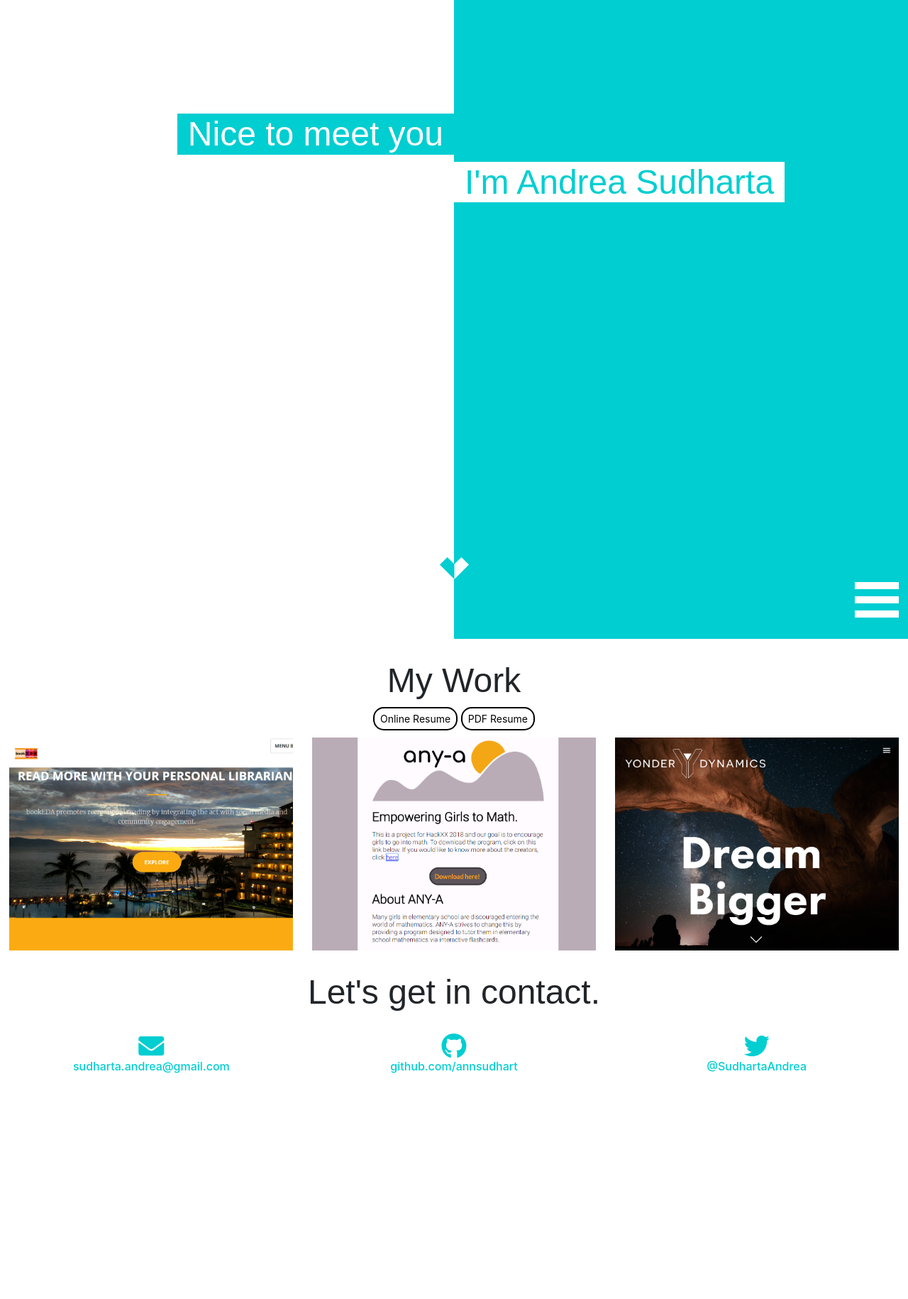
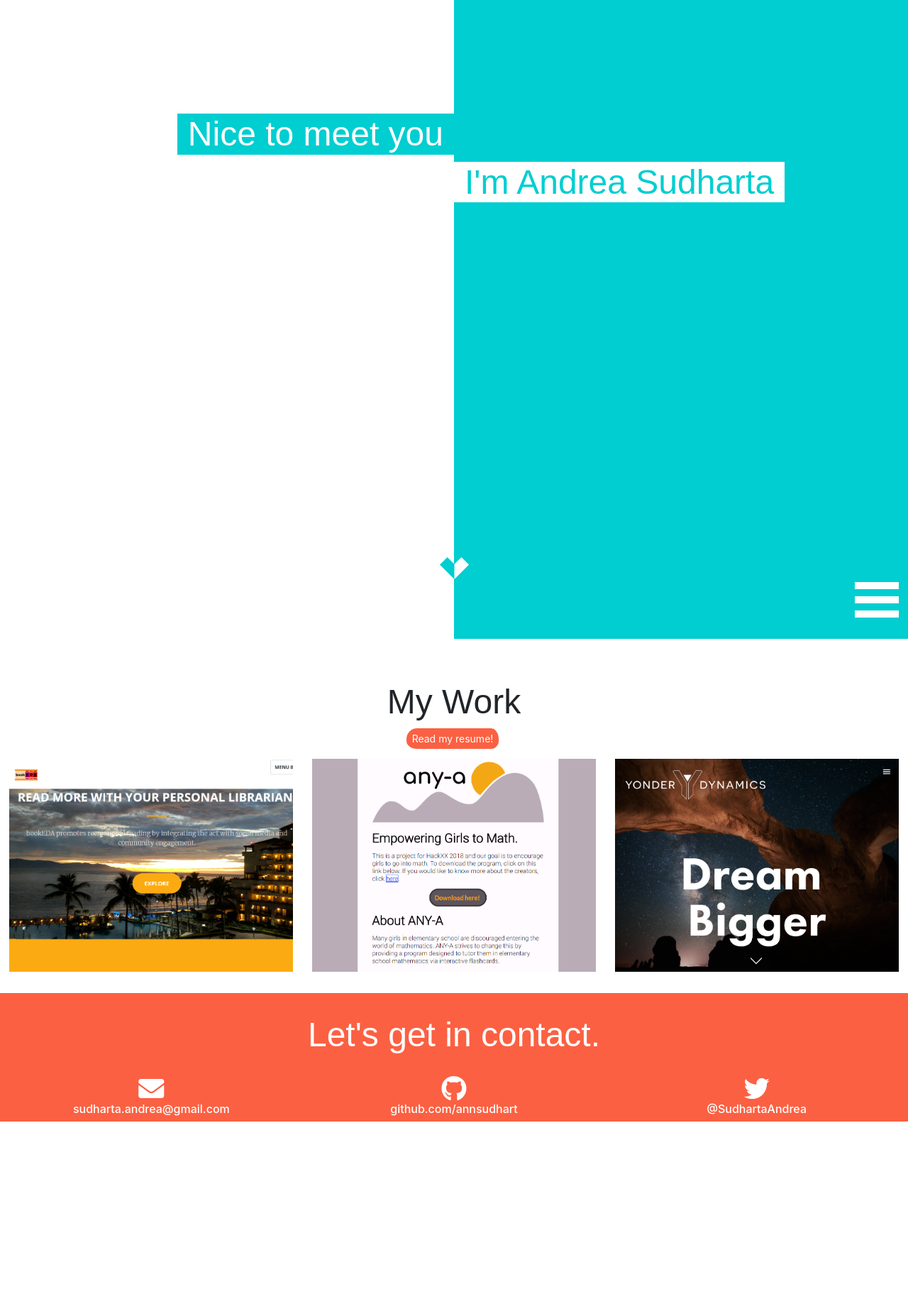
Before and after one commit to annsudhart/annsudhart.github.io, a Jekyll site: the page index.html, which Jekyll copies as it is, in a window 1280 px wide. Shown: the whole page at 71% size. Built offline with Jekyll 4.4.1, drawn with Linux system fonts in a browser that asks for light colours; nearby versions of some CDN libraries; some web fonts are replaced.

Commit message:
Added more color variety into the contact section and button

```diff
--- a/css/main.css
+++ b/css/main.css
@@ -226,7 +226,7 @@ h1 {
 
 .section {
   margin-top: 30px;
-  margin-bottom: 30px;
+  padding-top: 30px;
 }
 
 #work {
@@ -240,16 +240,20 @@ h1 {
 .btn {
   margin-left: 3px;
   margin-right: 3px;
-  background-color: #fff;
-  border: 2px solid #000;
-  color: #000;
+  background-color: #FC6042;
+  color: #fff;
+  border: 4px solid white;
+  border-top: none;
+  border-left: none;
   border-radius: 15px;
   margin: 0 auto;
 }
 
 .btn:hover {
-  background-color: #000;
-  border: 2px solid #fff;
+  background-color: #FC6042;
+  border: 4px solid #BE2103;
+  border-top: none;
+  border-left: none;
   color: #fff;
   border-radius: 15px;
 }
@@ -330,7 +334,17 @@ h1 {
 
 i {
   font-size: 36px;
-  color: #00ced1;
+  color: #fff;
+}
+
+#contact {
+  background-color: #FC6042;
+  color: #fff;
+  height: fit-content;
+}
+
+#contact h1 {
+  color: #fff;
 }
 
 #contact .row {
@@ -343,5 +357,5 @@ i {
 
 #contact div div a {
   text-decoration: none;
-  color: #00ced1;
+  color: #fff;
 }
--- a/index.html
+++ b/index.html
@@ -61,8 +61,8 @@
         <h1> My Work </h1>
         <div class="row">
           <div class="buttons">
-            <div class="btn btn-sm btn-primary"> Online Resume </div>
-            <div class="btn btn-sm btn-primary"> PDF Resume </div>
+            <!-- Coming soon~ <div class="btn btn-sm btn-primary"> Online Resume </div> -->
+            <div class="btn btn-sm btn-primary"> Read my resume! </div>
           </div>
         </div>
         <div id="portfolio">
```
